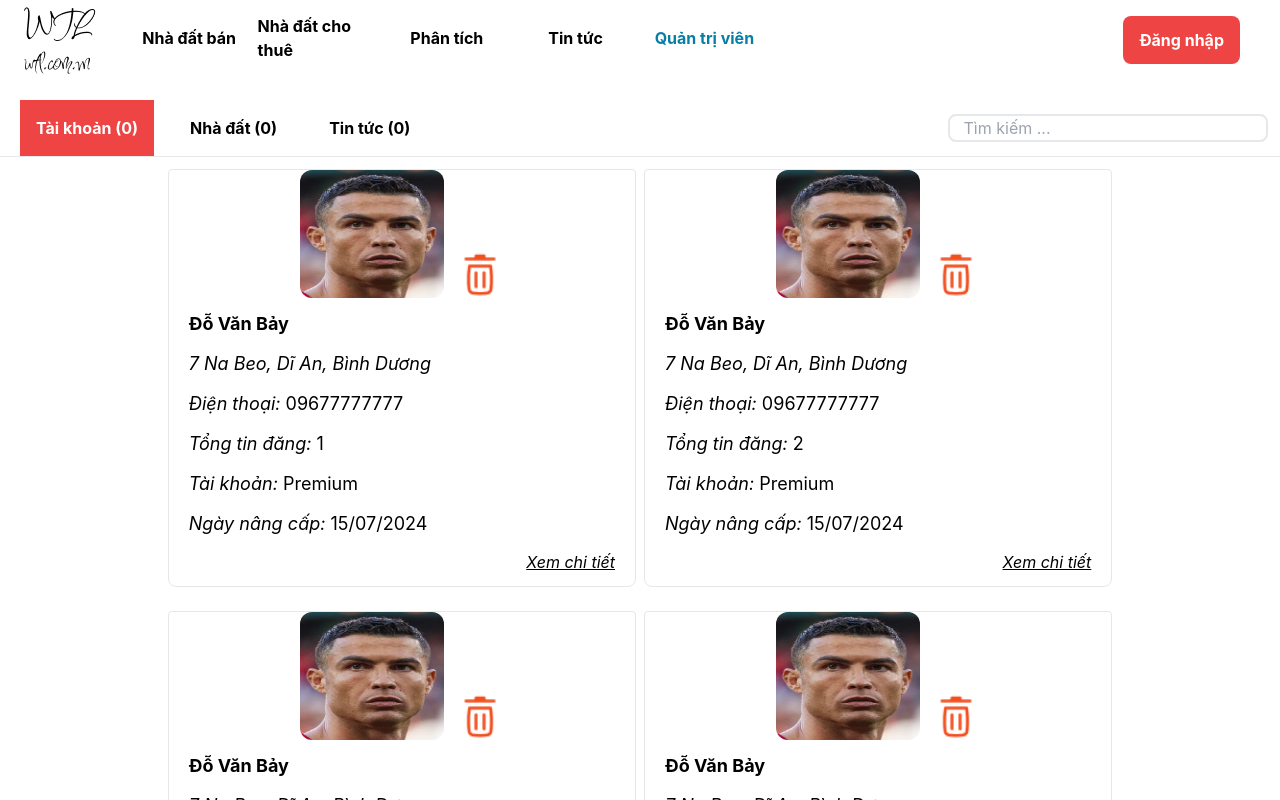
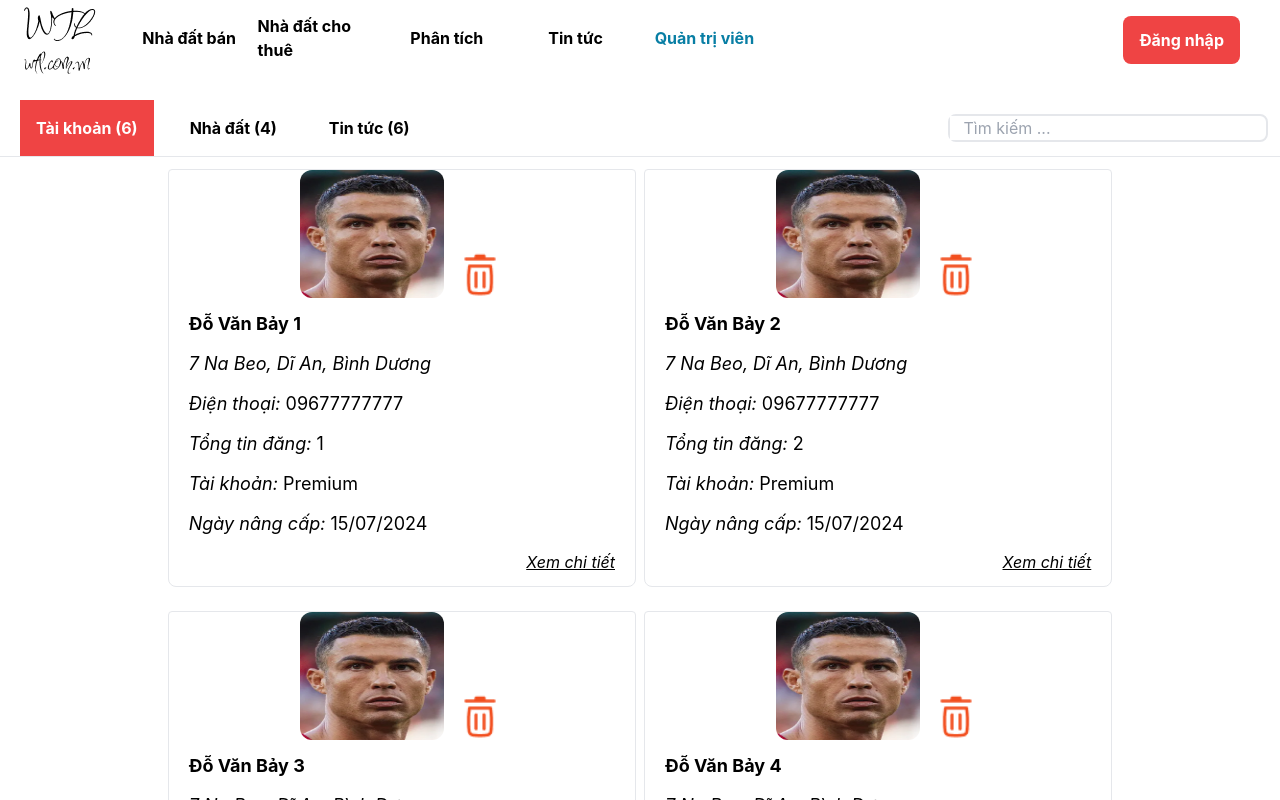
Before and after one commit to NguyenKiet-Anh/IE207, a React (Create React App) app in the folder frontend/: page /admin-page in a window 1280 px wide. Shown: the top 800 px of the page. Built offline with nearby package versions, Linux system fonts and the light colour scheme.

Commit message:
Search feature for admin page

```diff
--- a/frontend/src/assets/BrokerData/BrokerData.jsx
+++ b/frontend/src/assets/BrokerData/BrokerData.jsx
@@ -1,11 +1,11 @@
 import BrokerAvater from '../../images/for-test/broker.webp';
 
 const BrokerData = [
-    {id: 1, img: BrokerAvater, broker_name: "Đỗ Văn Bảy", address: "7 Na Beo, Dĩ An, Bình Dương", about: "Em môi giới rao bán một số nhà ở khu vực Dĩ An, Linh Trung, anh chị quan tâm liên hệ em", num_sale: 1, num_rent: 0, phone: '09677777777', id_admin: 0, zalo: '09677777777', facebook: "facebook.com/DV7"},
-    {id: 2, img: BrokerAvater, broker_name: "Đỗ Văn Bảy", address: "7 Na Beo, Dĩ An, Bình Dương", about: "Em môi giới rao bán một số nhà ở khu vực Dĩ An, Linh Trung, anh chị quan tâm liên hệ em", num_sale: 1, num_rent: 1, phone: '09677777777', id_admin: 1, zalo: '09677777777', facebook: "facebook.com/DV7"},
-    {id: 3, img: BrokerAvater, broker_name: "Đỗ Văn Bảy", address: "7 Na Beo, Dĩ An, Bình Dương", about: "Em môi giới rao bán một số nhà ở khu vực Dĩ An, Linh Trung, anh chị quan tâm liên hệ em", num_sale: 1, num_rent: 1, phone: '09677777777', id_admin: 1, zalo: '09677777777', facebook: "facebook.com/DV7"},
-    {id: 4, img: BrokerAvater, broker_name: "Đỗ Văn Bảy", address: "7 Na Beo, Dĩ An, Bình Dương", about: "Em môi giới rao bán một số nhà ở khu vực Dĩ An, Linh Trung, anh chị quan tâm liên hệ em", num_sale: 1, num_rent: 1, phone: '09677777777', id_admin: 1, zalo: '09677777777', facebook: "facebook.com/DV7"},
-    {id: 5, img: BrokerAvater, broker_name: "Đỗ Văn Bảy", address: "7 Na Beo, Dĩ An, Bình Dương", about: "Em môi giới rao bán một số nhà ở khu vực Dĩ An, Linh Trung, anh chị quan tâm liên hệ em", num_sale: 1, num_rent: 1, phone: '09677777777', id_admin: 1, zalo: '09677777777', facebook: "facebook.com/DV7"},
-    {id: 6, img: BrokerAvater, broker_name: "Đỗ Văn Bảy", address: "7 Na Beo, Dĩ An, Bình Dương", about: "Em môi giới rao bán một số nhà ở khu vực Dĩ An, Linh Trung, anh chị quan tâm liên hệ em", num_sale: 1, num_rent: 1, phone: '09677777777', id_admin: 1, zalo: '09677777777', facebook: "facebook.com/DV7"}
+    {id: 1, img: BrokerAvater, broker_name: "Đỗ Văn Bảy 1", address: "7 Na Beo, Dĩ An, Bình Dương", about: "Em môi giới rao bán một số nhà ở khu vực Dĩ An, Linh Trung, anh chị quan tâm liên hệ em", num_sale: 1, num_rent: 0, phone: '09677777777', id_admin: 0, zalo: '09677777777', facebook: "facebook.com/DV7"},
+    {id: 2, img: BrokerAvater, broker_name: "Đỗ Văn Bảy 2", address: "7 Na Beo, Dĩ An, Bình Dương", about: "Em môi giới rao bán một số nhà ở khu vực Dĩ An, Linh Trung, anh chị quan tâm liên hệ em", num_sale: 1, num_rent: 1, phone: '09677777777', id_admin: 1, zalo: '09677777777', facebook: "facebook.com/DV7"},
+    {id: 3, img: BrokerAvater, broker_name: "Đỗ Văn Bảy 3", address: "7 Na Beo, Dĩ An, Bình Dương", about: "Em môi giới rao bán một số nhà ở khu vực Dĩ An, Linh Trung, anh chị quan tâm liên hệ em", num_sale: 1, num_rent: 1, phone: '09677777777', id_admin: 1, zalo: '09677777777', facebook: "facebook.com/DV7"},
+    {id: 4, img: BrokerAvater, broker_name: "Đỗ Văn Bảy 4", address: "7 Na Beo, Dĩ An, Bình Dương", about: "Em môi giới rao bán một số nhà ở khu vực Dĩ An, Linh Trung, anh chị quan tâm liên hệ em", num_sale: 1, num_rent: 1, phone: '09677777777', id_admin: 1, zalo: '09677777777', facebook: "facebook.com/DV7"},
+    {id: 5, img: BrokerAvater, broker_name: "Đỗ Văn Bảy 5", address: "7 Na Beo, Dĩ An, Bình Dương", about: "Em môi giới rao bán một số nhà ở khu vực Dĩ An, Linh Trung, anh chị quan tâm liên hệ em", num_sale: 1, num_rent: 1, phone: '09677777777', id_admin: 1, zalo: '09677777777', facebook: "facebook.com/DV7"},
+    {id: 6, img: BrokerAvater, broker_name: "Đỗ Văn Bảy 6", address: "7 Na Beo, Dĩ An, Bình Dương", about: "Em môi giới rao bán một số nhà ở khu vực Dĩ An, Linh Trung, anh chị quan tâm liên hệ em", num_sale: 1, num_rent: 1, phone: '09677777777', id_admin: 1, zalo: '09677777777', facebook: "facebook.com/DV7"}
 ];
 export default BrokerData;
--- a/frontend/src/pages/AdminPage.jsx
+++ b/frontend/src/pages/AdminPage.jsx
@@ -9,12 +9,18 @@ import CardDataForProperty from '../assets/AdminData/AdminProperty';
 import NewsListData from '../assets/News/NewsListData';
 
 function AdminPage() {
-    // Variables here
+    // Variables for State
     const [accountActived, setAccountActived] = useState(true);
     const [propertyActived, setPropertyActived] = useState(false);
     const [newsActived, setNewsActived] = useState(false);
 
-    // Functions here
+    // Variables for searching
+    const [searchTerm, setSearchTerm] = useState('');
+    const [searchAccountResults, setSearchAccountResults] = useState([]);
+    const [searchPropertyResults, setSearchPropertyResults] = useState([]);
+    const [searchNewsResults, setSearchNewsResults] = useState([]);
+
+    // Functions for State
     const handleAccountActived = () => {
         setAccountActived(true);
         setPropertyActived(false);
@@ -33,12 +39,45 @@ function AdminPage() {
         setNewsActived(true);
     };
 
+    // Functions for searching
     useEffect(() => {
-        const getDataForAdminPage = () => {
+        if (accountActived) {
+            const results = BrokerData.filter((item) => item.broker_name.toLowerCase().includes(searchTerm.toLowerCase()));
+            setSearchAccountResults(results);
+        }
+        else if (propertyActived) {
+            const results = CardDataForProperty.filter((item) => item.title.toLowerCase().includes(searchTerm.toLowerCase()));
+            setSearchPropertyResults(results);
+        }
+        else {
+            const results = NewsListData.filter((item) => item.title.toLowerCase().includes(searchTerm.toLowerCase()));
+            setSearchNewsResults(results);
+        }
+    }, [searchTerm, BrokerData, CardDataForProperty, NewsListData]);
 
-        };
-        getDataForAdminPage();
-    }, []);
+    const handleSearchInputChange = (event) => {
+        setSearchTerm(event.target.value);
+    };
+
+    const handleSearchInputSubmit = (event) => {
+        event.preventDefault();
+        if (accountActived) {
+            const results = BrokerData.filter((item) => item.broker_name.toLowerCase().includes(searchTerm.toLowerCase()));
+            setSearchAccountResults(results);
+        }
+        else if (propertyActived) {
+            const results = CardDataForProperty.filter((item) => item.title.toLowerCase().includes(searchTerm.toLowerCase()));
+            setSearchPropertyResults(results);
+        }
+        else {
+            const results = NewsListData.filter((item) => item.title.toLowerCase().includes(searchTerm.toLowerCase()));
+            setSearchNewsResults(results);
+        }
+    };
+
+    const items_account = searchTerm ? searchAccountResults : BrokerData
+    const items_property = searchTerm ? searchPropertyResults : CardDataForProperty
+    const items_news = searchTerm ? searchNewsResults : NewsListData
 
     //  Render return here
     return (
@@ -49,27 +88,32 @@ function AdminPage() {
                         className={`p-4 font-bold ${accountActived? "bg-red-500 text-white" : "hover:bg-red-500 hover:text-white"}`}
                         onClick={handleAccountActived}
                     >
-                        <p>Tài khoản (0)</p>
+                        <p>Tài khoản ({BrokerData.length})</p>
                     </button>
                     <button
                         className={`p-4 font-bold ${propertyActived? "bg-red-500 text-white" : "hover:bg-red-500 hover:text-white"}`}
                         onClick={handlePropertyActived}
                     >
-                        <p>Nhà đất (0)</p>
+                        <p>Nhà đất ({CardDataForProperty.length})</p>
                     </button>
                     <button
                         className={`p-4 font-bold ${newsActived? "bg-red-500 text-white" : "hover:bg-red-500 hover:text-white"}`}
                         onClick={handleNewsActived}
                     >
-                        <p>Tin tức (0)</p>
+                        <p>Tin tức ({NewsListData.length})</p>
                     </button>
                 </div>
                 <div className='flex items-center m-3 lg:w-1/2 lg:justify-end'>
-                    <input
-                        type="text"
-                        placeholder='   Tìm kiếm ...'
-                        className='w-[250px] border-2 rounded-lg lg:w-1/2'
-                    />
+                    <form onSubmit={handleSearchInputSubmit}
+                        className='border-2 rounded-lg lg:w-1/2'
+                    >
+                        <input
+                            type="text"
+                            placeholder='   Tìm kiếm ...'
+                            value={searchTerm}
+                            onChange={handleSearchInputChange}
+                        />
+                    </form>
                 </div>
             </div>
 
@@ -77,7 +121,7 @@ function AdminPage() {
             <div>
                 { accountActived &&
                     <div className='lg:flex flex-wrap justify-center'>
-                        {BrokerData.map((data) => (
+                        {items_account.map((data) => (
                             <AccountCard
                                 id={data.id}
                                 img={data.img}
@@ -94,7 +138,7 @@ function AdminPage() {
                 { propertyActived &&
                 <div className='lg:flex lg:justify-center'>
                     <div className='lg:w-2/3 xl:w-1/2'>
-                        {CardDataForProperty.map((data) => (
+                        {items_property.map((data) => (
                             <PropertyCard
                                 kind={data.kind}
                                 id={data.id}
@@ -116,7 +160,7 @@ function AdminPage() {
                 { newsActived &&
                     <div className='lg:flex justify-center'>
                         <div className='lg:w-2/3'>
-                            {NewsListData.map((data) => (
+                            {items_news.map((data) => (
                                 <NewsList
                                     id={data.id}
                                     img={data.img}
--- a/frontend/src/pages/EstateForSale.jsx
+++ b/frontend/src/pages/EstateForSale.jsx
@@ -6,6 +6,9 @@ import Map from '../components/layout/Content/Property/Map';
 import CardDataForSale from '../assets/EstateForSale/EstateForSaleCardData';
 
 function EstateForSale() {
+    //
+
+    //
     return (
         <div className="grid grid-cols-1 md:grid-cols-6 mb-20">
             <div></div>
```
